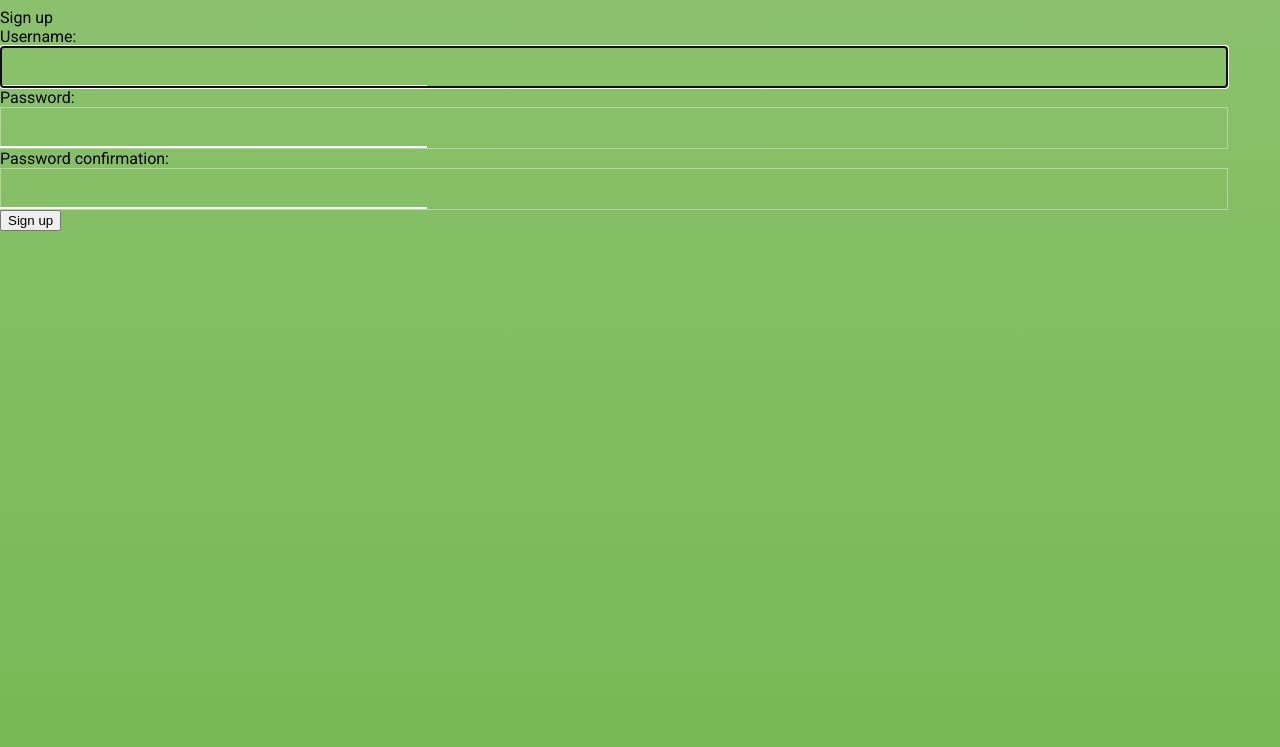
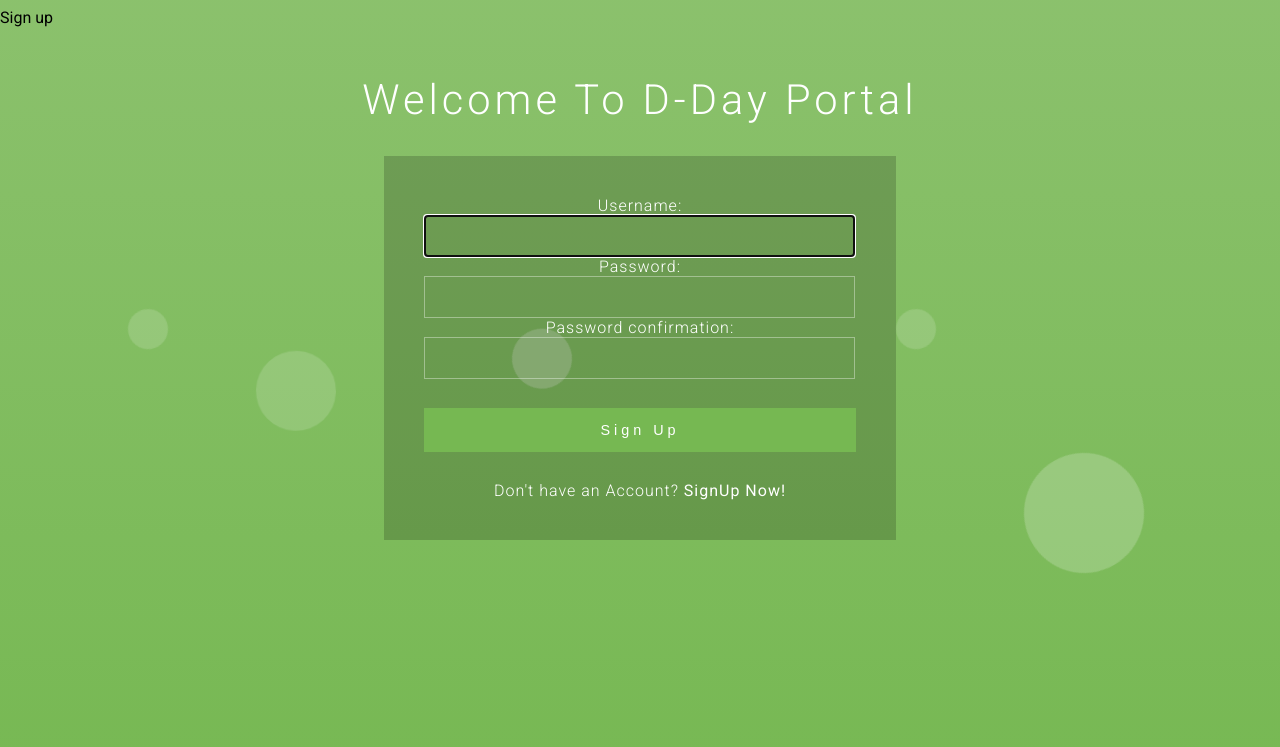
Before and after one commit to humamkhan2k/CCD-Portal, a Django app: page /signup/ in a window 1280 px wide. Shown: the part 78-825 px from the top of the page. Run offline with Django 3.2, Linux system fonts and the light colour scheme.

Commit message:
Sign UP page modified

```diff
--- a/CCD/CCD/templates/signup.html
+++ b/CCD/CCD/templates/signup.html
@@ -2,7 +2,14 @@
 
 {% block content %}
   <h2>Sign up</h2>
-  <form method="post">
+
+  <!-- main -->
+  <div class="main-w3layouts wrapper">
+    <h1>Welcome to D-Day Portal</h1>
+    <div class="main-agileinfo">
+      <div class="agileits-top">
+
+      <form method="post">
     {% csrf_token %}
     {% for field in form %}
       <p>
@@ -14,6 +21,28 @@
         {% endfor %}
       </p>
     {% endfor %}
-    <button type="submit">Sign up</button>
+    <input type="submit" value="Sign Up">
   </form>
+
+        <p>Don't have an Account? <a href="{% url 'signup' %}"> SignUp Now!</a></p>
+      </div>
+    </div>
+
+    <ul class="colorlib-bubbles">
+      <li></li>
+      <li></li>
+      <li></li>
+      <li></li>
+      <li></li>
+      <li></li>
+      <li></li>
+      <li></li>
+      <li></li>
+      <li></li>
+    </ul>
+  </div>
+  <!-- //main -->
+
+
+
 {% endblock %}
```
Also changed, not shown: CCD/db.sqlite3.
